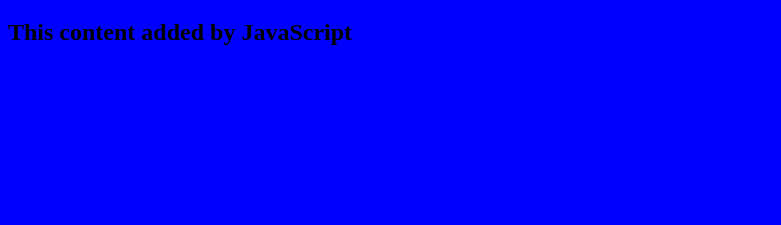
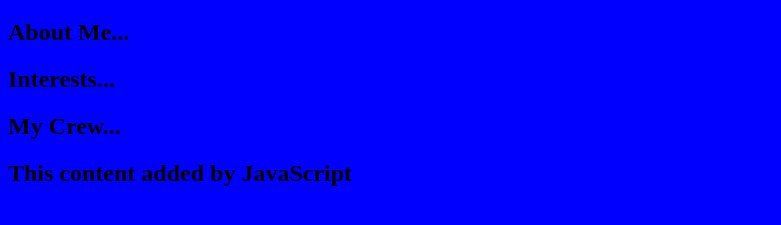
Before and after one commit to danboley/db-prep-website, a plain HTML site: page index.html in a window 1280 px wide. Shown: the part 61-286 px from the top of the page, without its empty margins (0-781 px from the left). Drawn offline with Linux system fonts and the light colour scheme.

Commit message:
add about, interest, crew h2s

```diff
--- a/index.html
+++ b/index.html
@@ -6,6 +6,9 @@
     </head>
     <body>
         <h1>Daniel Boley</h1>
+        <h2>About Me...</h2>
+        <h2>Interests...</h2>
+        <h2>My Crew...</h2>
         <script src="script.js"></script>
     </body>
 </html>
```
